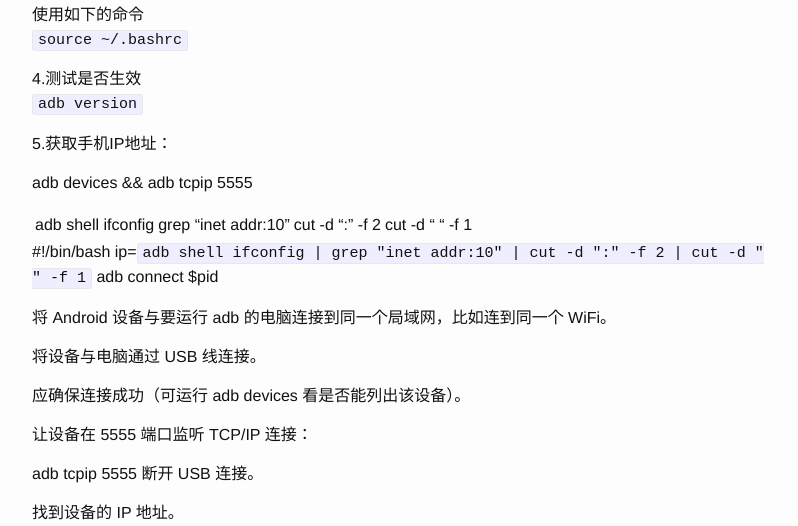
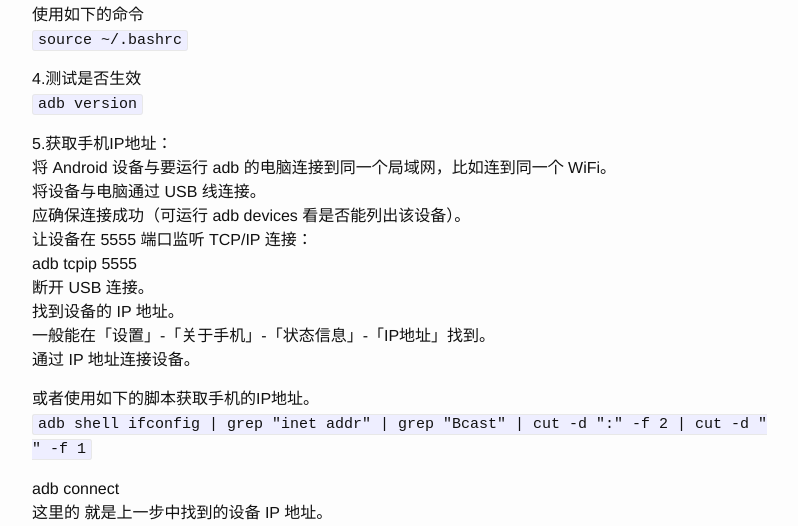
Before and after one commit to androidmalin/androidmalin.github.io, a Jekyll site: the page built from _posts/2016-11-17-adb.markdown, in a window 1280 px wide and 1400 px high, scrolled down 1199 px. Shown: the part 220-746 px from the top of the window, without its empty margins (238-1036 px from the left). Built offline with Jekyll 4.4.1, drawn with Linux system fonts in a browser that asks for light colours; some of the changed text lies outside the part shown.

Commit message:
add the get phone ip shell

```diff
--- a/_posts/2016-11-17-adb.markdown
+++ b/_posts/2016-11-17-adb.markdown
@@ -42,57 +42,23 @@
 4.测试是否生效<br/>
 `adb version`
 
-5.获取手机IP地址：
+5.获取手机IP地址：<br/>
+将 Android 设备与要运行 adb 的电脑连接到同一个局域网，比如连到同一个 WiFi。<br/>
+将设备与电脑通过 USB 线连接。<br/>
+应确保连接成功（可运行 adb devices 看是否能列出该设备）。<br/>
+让设备在 5555 端口监听 TCP/IP 连接：<br/>
+adb tcpip 5555<br/>
+断开 USB 连接。<br/>
+找到设备的 IP 地址。<br/>
+一般能在「设置」-「关于手机」-「状态信息」-「IP地址」找到。<br/>
+通过 IP 地址连接设备。<br/>
 
-adb devices && adb tcpip 5555
+或者使用如下的脚本获取手机的IP地址。<br/>
+`adb shell ifconfig | grep "inet addr" | grep "Bcast" | cut -d ":" -f 2 | cut -d " " -f 1`<br/>
 
-adb shell ifconfig | grep "inet addr:10" | cut -d ":" -f 2 | cut -d " " -f 1
+adb connect <device-ip-address><br/>
+这里的 <device-ip-address> 就是上一步中找到的设备 IP 地址。<br/>
+确认连接状态。<br/>
+adb devices<br/>
 
-
-
-#!/bin/bash
-ip=`adb shell ifconfig | grep "inet addr:10" | cut -d ":" -f 2 | cut -d " " -f 1`
-adb connect $pid
-
-
-
-
-将 Android 设备与要运行 adb 的电脑连接到同一个局域网，比如连到同一个 WiFi。
-
-将设备与电脑通过 USB 线连接。
-
-应确保连接成功（可运行 adb devices 看是否能列出该设备）。
-
-让设备在 5555 端口监听 TCP/IP 连接：
-
-adb tcpip 5555
-断开 USB 连接。
-
-找到设备的 IP 地址。
-
-一般能在「设置」-「关于手机」-「状态信息」-「IP地址」找到。
-
-通过 IP 地址连接设备。
-
-adb connect <device-ip-address>
-这里的 <device-ip-address> 就是上一步中找到的设备 IP 地址。
-
-确认连接状态。
-
-adb devices
-
-
-
-#!/bin/bash
-adb devices
-adb tcpip 5555
-ip=`adb shell ifconfig | grep "inet addr:10" | cut -d ":" -f 2 | cut -d " " -f 1`
-
-$ips=${ip}":5555"
-adb connect $ips
-
-total=“${ip}${email}${other}”
-
-$value1=home
-
-$value2=${value1}"="
+![adb_connect](http://ogxkun013.bkt.clouddn.com/adb_connect.png)
```
